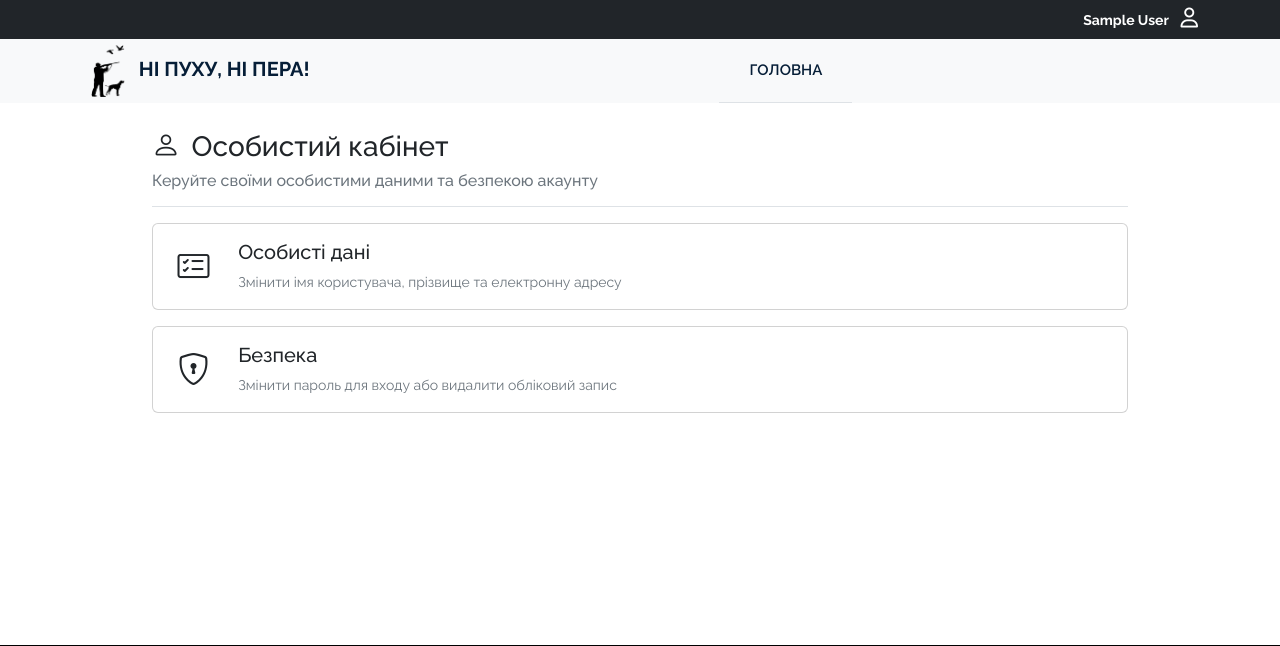
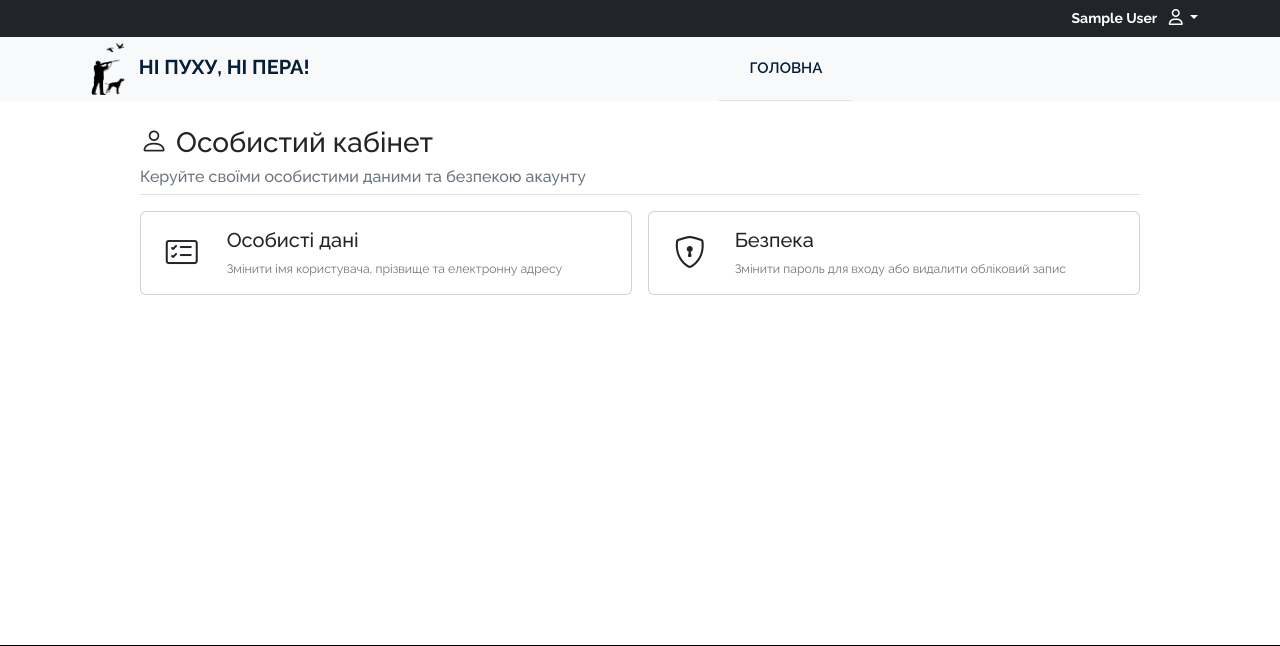
Before and after one commit to yurii-onyshchuk/HuntingBlog, a Django app: page /accounts/personal-cabinet/ in a window 1280 px wide. Shown: the top 646 px of the page. Run offline with Django 4.2, Linux system fonts and the light colour scheme; the visitor is signed in with stand-in values (Sample User, id 1); data that the repository does not hold is empty; parts of the project's set-up code (start-up, migrations or seed data) failed here and were passed over; some libraries are stand-ins or nearby versions.

Commit message:
Style refactoring: add container in base.html

```diff
--- a/HuntingBlog/static/css/style.css
+++ b/HuntingBlog/static/css/style.css
@@ -16,10 +16,13 @@ body {
     margin: 0 auto;
 }
 
+.page-title {
+    text-align: center;
+}
+
 .layout-form {
     max-width: 400px;
     margin: 0 auto;
-    padding: 0 0.75rem;
 }
 
 a, a:hover {
@@ -58,6 +61,10 @@ a, a:hover {
 
 .dropdown-item:active {
     background-color: #888888;
+}
+
+.bi:before {
+    line-height: 1.25;
 }
 
 /*--------------------------------------------------------------
@@ -106,6 +113,13 @@ header nav.navbar .menu ul li.active a {
 header nav.navbar .menu ul.navbar-nav li a:hover {
     background: #40c4ff;
     color: #fff;
+}
+
+.toggle-search-button,
+.toggle-search-button:focus {
+    border: none;
+    box-shadow: none;
+
 }
 
 /*--------------------------------------------------------------
--- a/accounts/templates/accounts/password_change/password_change_form.html
+++ b/accounts/templates/accounts/password_change/password_change_form.html
@@ -5,7 +5,7 @@
 
 {% block content %}
     <div class="layout-form">
-        <h1>{{ title }}</h1>
+        <h1 class="page-title">{{ title }}</h1>
         <form method="POST">
             {% csrf_token %}
             {{ form|crispy }}
--- a/accounts/templates/accounts/personal_cabinet/personal_cabinet.html
+++ b/accounts/templates/accounts/personal_cabinet/personal_cabinet.html
@@ -3,26 +3,23 @@
 {% block title %}{{ title }} :: {{ block.super }}{% endblock %}
 
 {% block content %}
-    <div class="container-md personal-cabinet">
-        <div class="row">
-            <div class="col max-w-1000 text-center text-sm-start">
-                <i class="d-inline-block bi bi-person fs-3 me-2"></i>
-                <h3 class="d-inline-block">{{ title }}</h3>
-                <h6 class="text-muted pb-3 mb-3 border-bottom text-start">{{ subtitle }}</h6>
-            </div>
+    <div class="personal-cabinet max-w-1000">
+        <div class="text-center text-sm-start mb-3">
+            <h3><i class="bi bi-person fs-3 me-2"></i>{{ title }}</h3>
+            <h6 class="text-muted text-start border-bottom pb-2">{{ subtitle }}</h6>
         </div>
-        <div class="row row-cols-1">
-            <div class="col max-w-1000">
+        <div class="row row-cols-1 row-cols-md-2 g-3">
+            <div class="col">
                 <a href="{% url 'personal_info' user.slug %}" class="text-reset" role="button">
-                    <div class="card mb-3">
+                    <div class="card">
                         <div class="row g-0">
-                            <div class="col-2 col-md-1 position-relative">
+                            <div class="col-2 position-relative">
                                 <i class="bi bi-card-checklist position-absolute top-50 start-50 translate-middle fs-2"></i>
                             </div>
                             <div class="col">
                                 <div class="card-body ps-0 ps-md-1">
                                     <h1 class="h5">Особисті дані</h1>
-                                    <p class="card-text text-muted">Змінити імя користувача, прізвище та електронну
+                                    <p class="card-text small text-muted">Змінити імя користувача, прізвище та електронну
                                         адресу</p>
                                 </div>
                             </div>
@@ -30,17 +27,17 @@
                     </div>
                 </a>
             </div>
-            <div class="col max-w-1000">
+            <div class="col">
                 <a href="{% url 'personal_safety' user.slug %}" class="text-reset" role="button">
-                    <div class="card mb-3">
+                    <div class="card">
                         <div class="row g-0">
-                            <div class="col-2 col-md-1 position-relative">
+                            <div class="col-2 position-relative">
                                 <i class="bi bi-shield-lock position-absolute top-50 start-50 translate-middle fs-2"></i>
                             </div>
                             <div class="col">
                                 <div class="card-body ps-0 ps-md-1">
                                     <h1 class="h5">Безпека</h1>
-                                    <p class="card-text text-muted">Змінити пароль для входу або видалити
+                                    <p class="card-text small text-muted">Змінити пароль для входу або видалити
                                         обліковий запис</p>
                                 </div>
                             </div>
--- a/accounts/urls.py
+++ b/accounts/urls.py
@@ -4,7 +4,7 @@ from django.contrib.auth.views import LogoutView, PasswordChangeView, PasswordCh
 from . import views, forms
 
 urlpatterns = [
-    path('sign-up/', views.UserRegister.as_view(), name='sign_up'),
+    path('sign-up/', views.UserSignUp.as_view(), name='sign_up'),
     path('login/', views.UserAuthentication.as_view(next_page='home'), name='login'),
     path('logout', LogoutView.as_view(next_page='home'), name='logout'),
 
--- a/accounts/views.py
+++ b/accounts/views.py
@@ -10,7 +10,7 @@ from .models import User
 from .utils import RedirectAuthenticatedUserMixin
 
 
-class UserRegister(RedirectAuthenticatedUserMixin, CreateView):
+class UserSignUp(RedirectAuthenticatedUserMixin, CreateView):
     extra_context = {'title': 'Реєстрація'}
     template_name = 'accounts/signup.html'
     form_class = forms.UserSingUpForm
--- a/templates/base.html
+++ b/templates/base.html
@@ -23,7 +23,16 @@
 <body class="d-flex flex-column h-100">
 {% include 'inc/_header.html' %}
 <section class="content">
-    {% block content %}{% endblock %}
+    <div class="container">
+        <div class="row">
+            {% block sidebar %}
+            {% endblock %}
+            <div class="col order-0 order-lg-1">
+                {% block content %}
+                {% endblock %}
+            </div>
+        </div>
+    </div>
 </section>
 {% include 'inc/_footer.html' %}
 <script src="https://cdn.jsdelivr.net/npm/bootstrap@5.2.0/dist/js/bootstrap.bundle.min.js"
@@ -31,7 +40,8 @@
         crossorigin="anonymous"></script>
 <script src="https://code.jquery.com/jquery-3.6.0.min.js"
         integrity="sha256-/xUj+3OJU5yExlq6GSYGSHk7tPXikynS7ogEvDej/m4=" crossorigin="anonymous"></script>
-<script src="https://cdnjs.cloudflare.com/ajax/libs/jquery.isotope/3.0.6/isotope.pkgd.min.js" crossorigin="anonymous"></script>
+<script src="https://cdnjs.cloudflare.com/ajax/libs/jquery.isotope/3.0.6/isotope.pkgd.min.js"
+        crossorigin="anonymous"></script>
 <script src="https://kit.fontawesome.com/eb3d599949.js" crossorigin="anonymous"></script>
 <script src="{% static 'js/scripts.js' %}"></script>
 </body>
--- a/templates/inc/_header.html
+++ b/templates/inc/_header.html
@@ -7,14 +7,14 @@
             {% if user.is_authenticated %}
                 <div class="user py-2">
                     <div class="dropdown">
-                        <a class="user-link" data-bs-toggle="dropdown" role="button" aria-expanded="false">
+                        <a class="nav-link user-link dropdown-toggle" data-bs-toggle="dropdown" role="button" aria-expanded="false">
                             <p class="d-inline-block text-bg-dark fw-bold mb-0 pe-2">
                                 {% if user.first_name and user.last_name %}
                                     {{ user.first_name }} {{ user.last_name }}
                                 {% else %}
                                     {{ user }}
                                 {% endif %}</p>
-                            <i class="d-inline-block fa-regular fa-user"></i>
+                            <i class="d-inline-block fa-regular fa-user fs-6"></i>
                         </a>
                         <ul class="dropdown-menu dropdown-menu-end">
                             <li><a class="dropdown-item" href="{% url 'personal_cabinet' %}">
```
Also changed, not shown: accounts/templates/accounts/password_change/password_change_done.html (+4 -8 lines), accounts/templates/accounts/password_reset/password_reset_complete.html (+6 -12 lines), accounts/templates/accounts/password_reset/password_reset_confirm.html (+6 -11 lines), accounts/templates/accounts/password_reset/password_reset_done.html (+6 -10 lines), accounts/templates/accounts/password_reset/password_reset_form.html (+7 -4 lines), accounts/templates/accounts/personal_cabinet/personal_info.html (+7 -10 lines), accounts/templates/accounts/personal_cabinet/personal_safety.html (+5 -8 lines), blog/templates/blog/blog_base.html (deleted, +0 -19 lines), blog/templates/blog/post_detail.html (+8 -2 lines), blog/templates/blog/post_list.html (+16 -12 lines), HuntingBlog/static/img/no-post-image.png (added).
